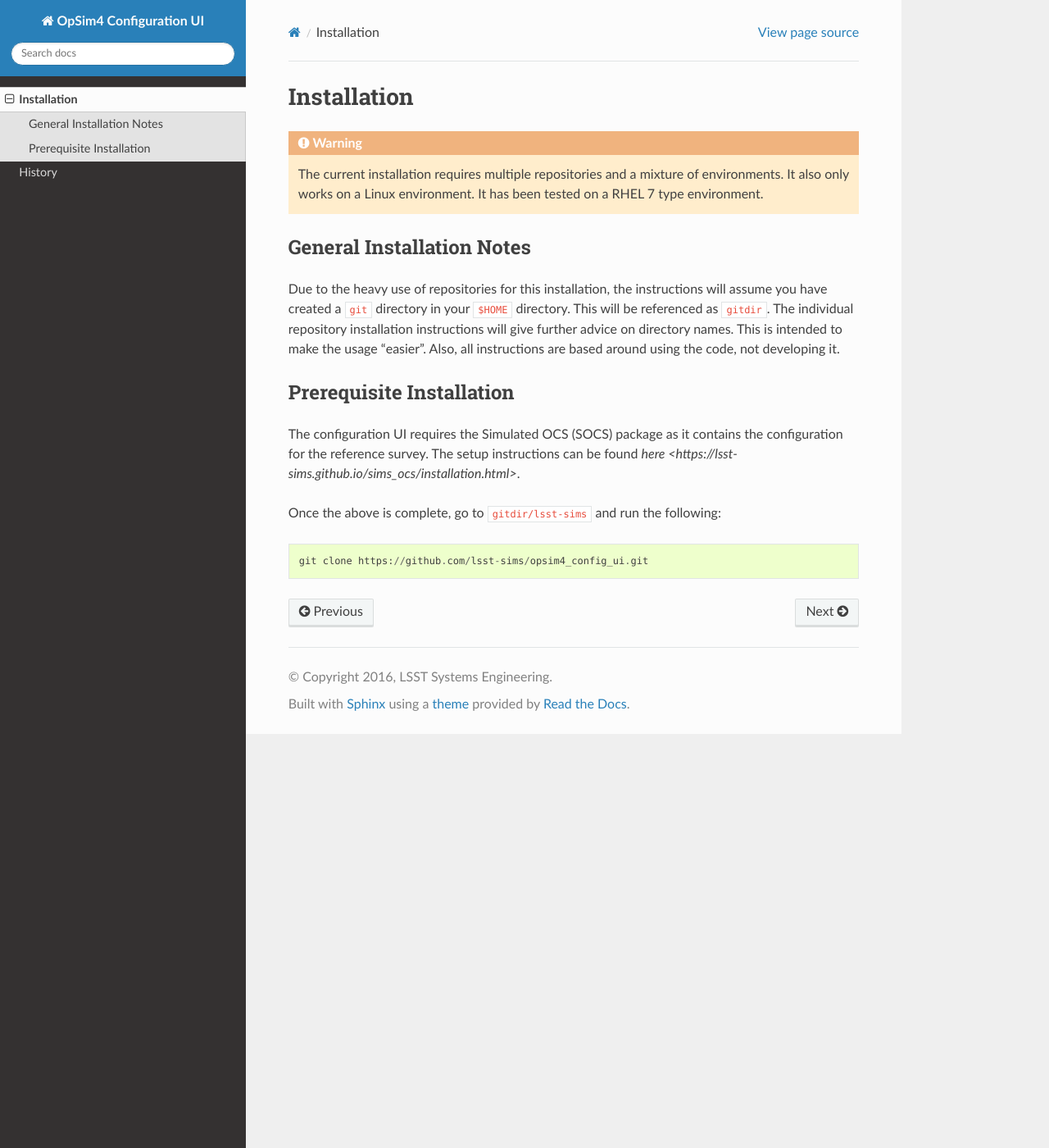
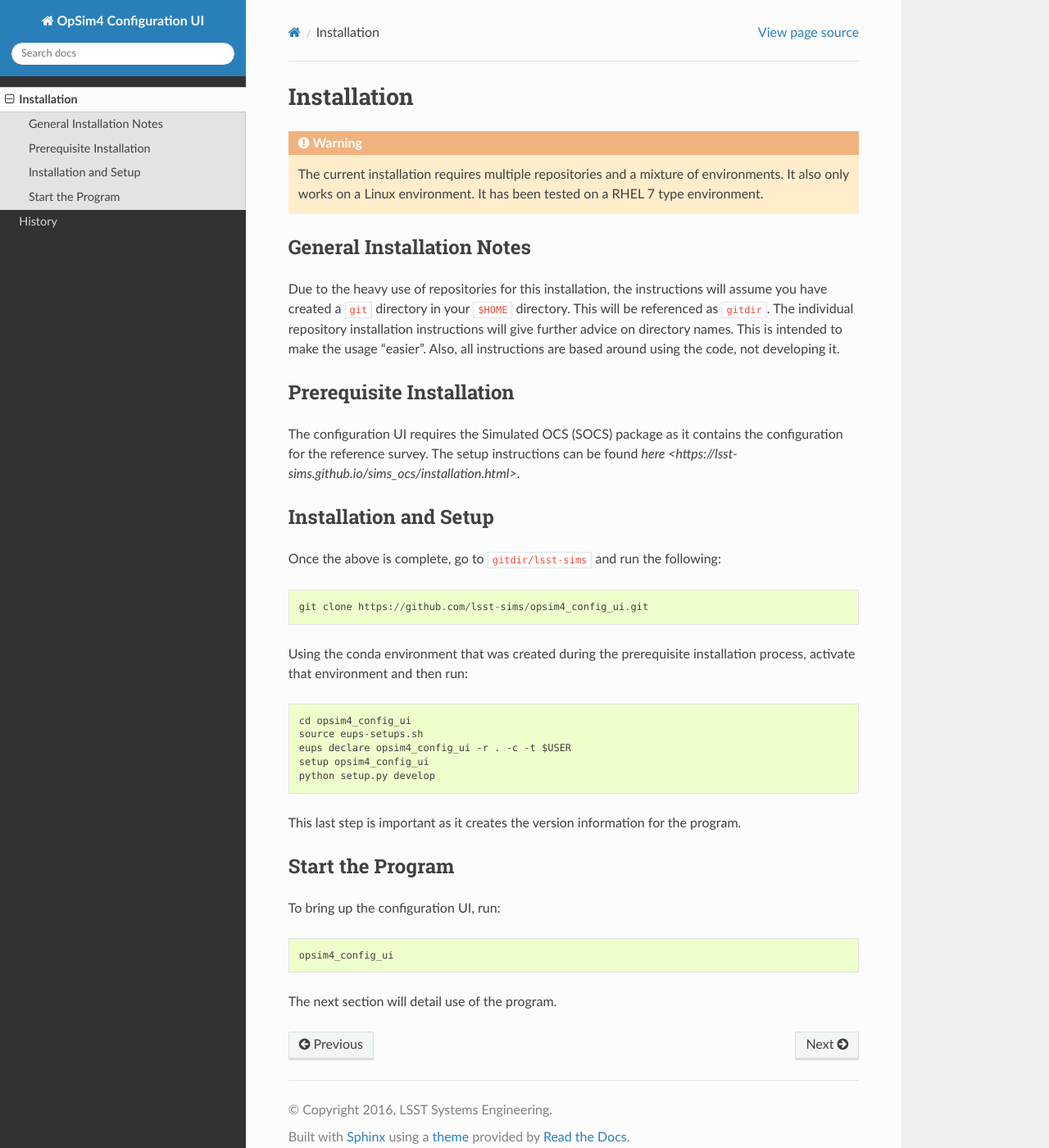
Before and after one commit to lsst-sims/opsim4_config_ui, a Sphinx documentation site: the page built from docs/installation.rst, in a window 1280 px wide and 1400 px high. Shown: the whole window at 82% size. Built offline with Sphinx 7.4.7 and the Read the Docs theme 2.0.0, drawn with Linux system fonts in a browser that asks for light colours; the version number could not be read and is left out.

Commit message:
More doc work.

```diff
--- a/README.rst
+++ b/README.rst
@@ -1,2 +1,4 @@
-# opsim4_config_ui
+Operations Simulator Version 4 Configuration User Interface
+===========================================================
+
 A user interface to the OpSim version 4 configuration system.
--- a/docs/installation.rst
+++ b/docs/installation.rst
@@ -16,6 +16,28 @@ Prerequisite Installation
 
 The configuration UI requires the Simulated OCS (SOCS) package as it contains the configuration for the reference survey. The setup instructions can be found `here <https://lsst-sims.github.io/sims_ocs/installation.html>`.
 
+Installation and Setup
+----------------------
+
 Once the above is complete, go to ``gitdir/lsst-sims`` and run the following::
 
 	git clone https://github.com/lsst-sims/opsim4_config_ui.git
+
+Using the conda environment that was created during the prerequisite installation process, activate that environment and then run::
+
+	cd opsim4_config_ui
+	source eups-setups.sh
+	eups declare opsim4_config_ui -r . -c -t $USER
+	setup opsim4_config_ui
+	python setup.py develop
+
+This last step is important as it creates the version information for the program.
+
+Start the Program
+-----------------
+
+To bring up the configuration UI, run::
+
+	opsim4_config_ui
+
+The next section will detail use of the program.
```
